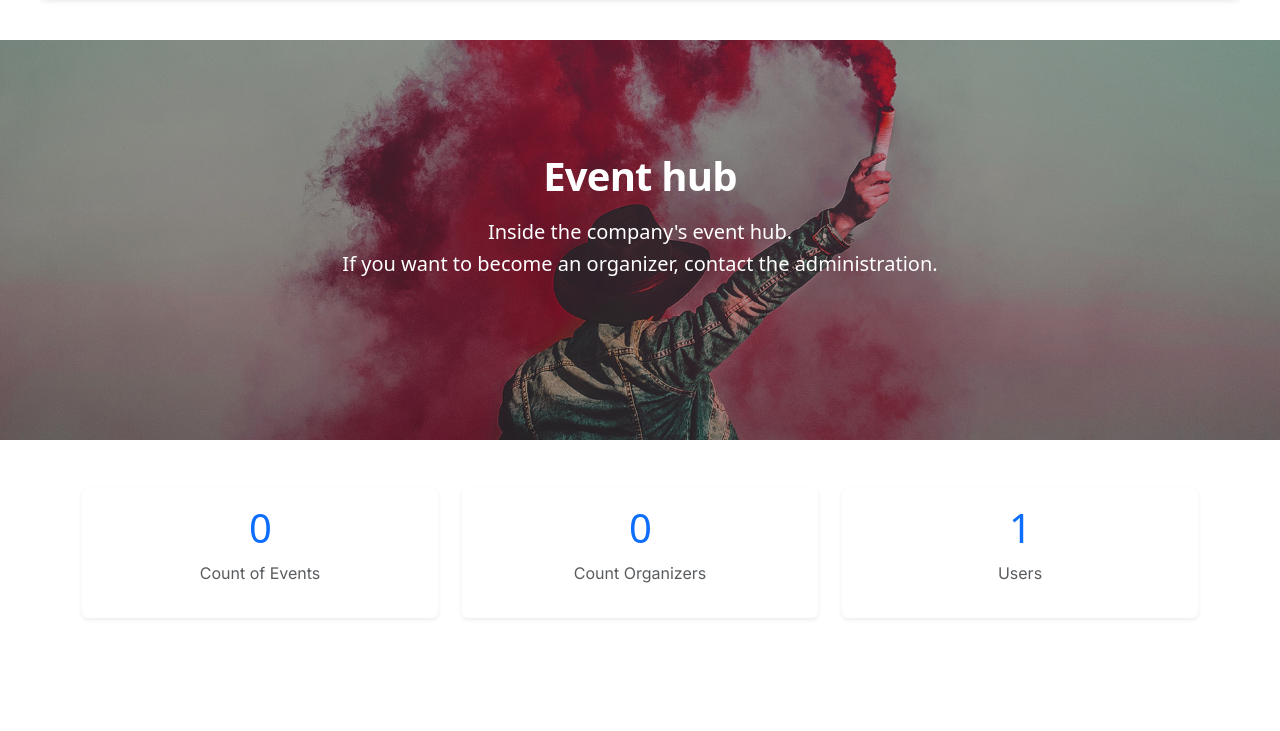
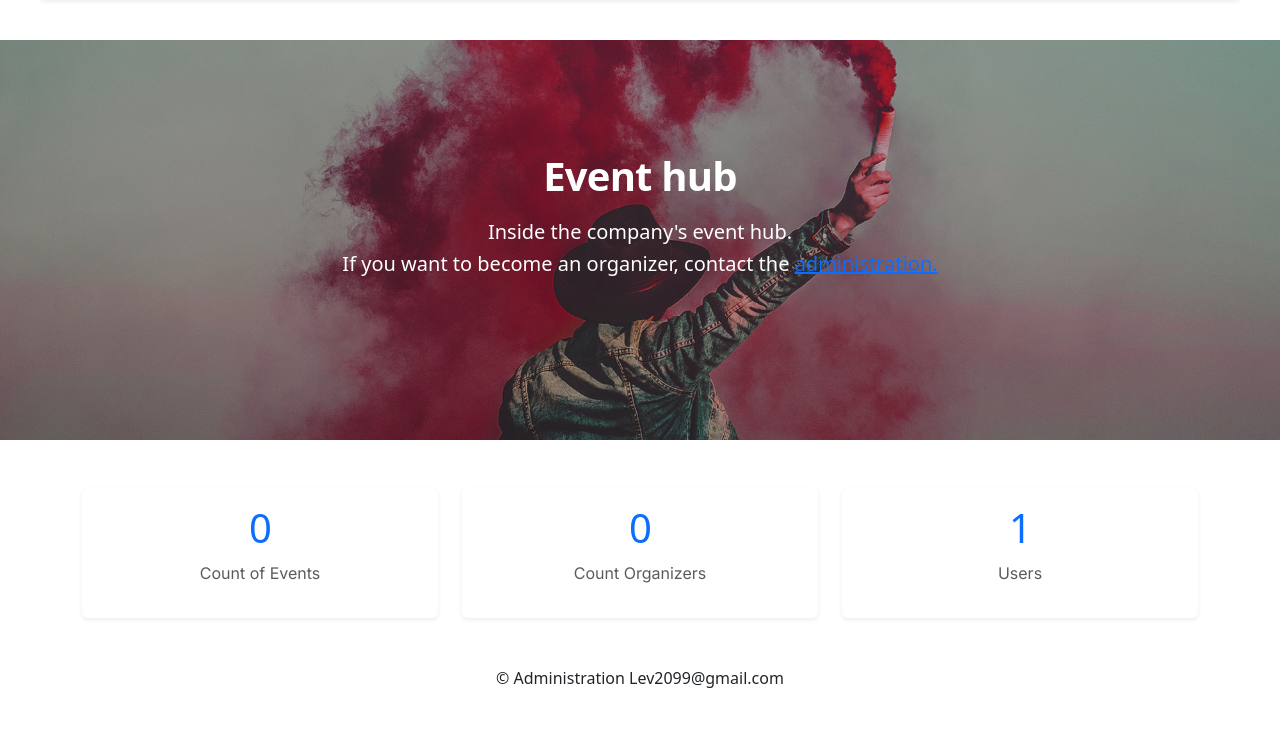
Before and after one commit to Lev2098/event-hab, a Django app: page / in a window 1280 px wide. Shown: the part 69-800 px from the top of the page. Run offline with Django 5.2, Linux system fonts and the light colour scheme; the visitor is signed in with stand-in values (Sample User, id 1); data comes from the database, SQL or seed files in the repository; data that the repository does not hold is empty; some libraries are stand-ins or nearby versions.

Commit message:
add admin contact info

```diff
--- a/templates/event_manager/index.html
+++ b/templates/event_manager/index.html
@@ -6,7 +6,7 @@
       <div class="row">
         <div class="col-lg-7 text-center mx-auto">
           <h1 class="text-white font-weight-black pt-3 mt-n5">Event hub</h1>
-          <p class="lead text-white mt-3">Inside the company's event hub. <br/> If you want to become an organizer, contact the administration. </p>
+          <p class="lead text-white mt-3">Inside the company's event hub. <br/> If you want to become an organizer, contact the <a href="mailto:lev2099@gmail.com"> administration.</a> </p>
         </div>
       </div>
     </div>
@@ -39,4 +39,7 @@
     </div>
   </div>
 </div>
+  <div style="text-align: center">
+    &copy; Administration Lev2099@gmail.com
+  </div>
 {% endblock %}
```
